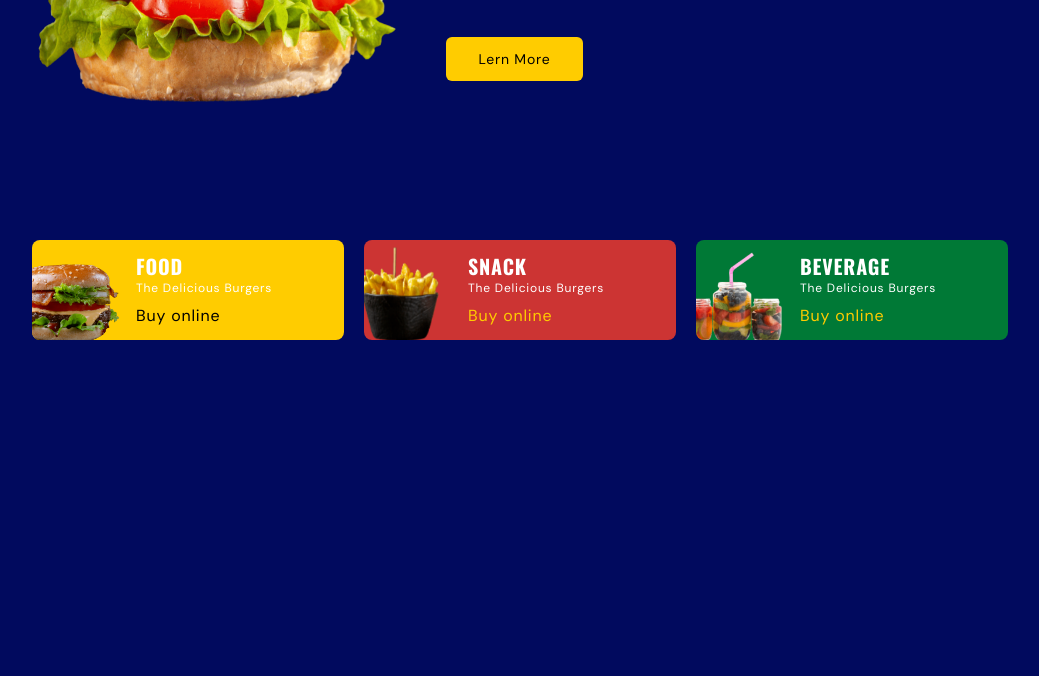
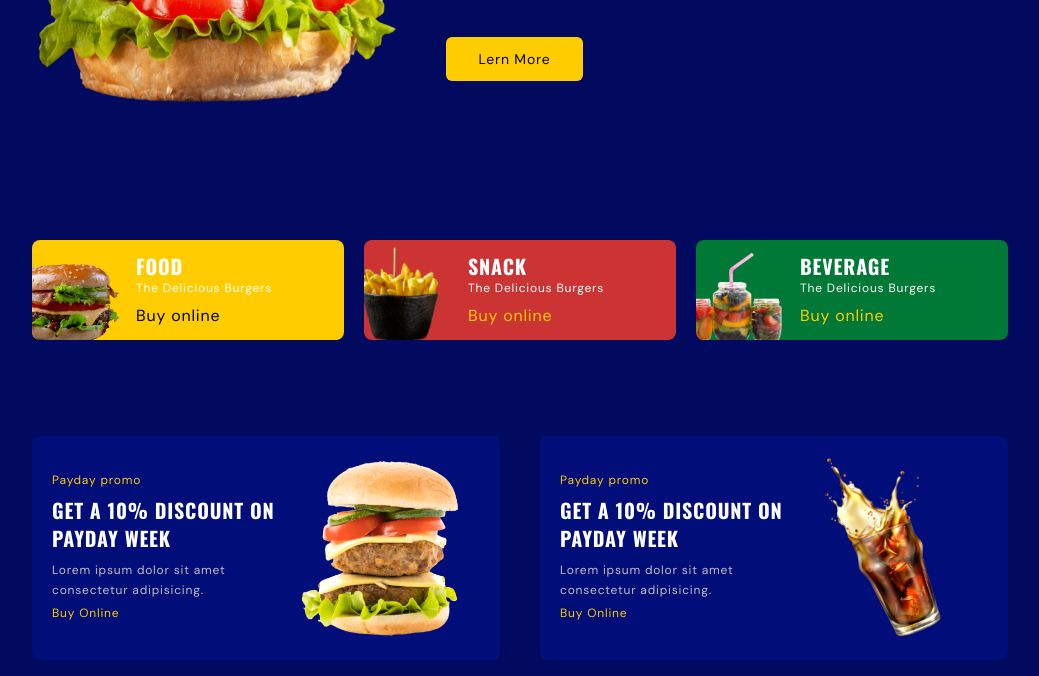
Before and after one commit to Tejendrasinh0404/Burger-App, a website: page index.html in a window 1280 px wide. Shown: the part 452-1128 px from the top of the page, without its empty margins (120-1159 px from the left). Before the commit the page ends 808 px from the top, so only its background shows below. Drawn offline with nearby package versions, Linux system fonts and the light colour scheme; files whose address does not match are found by name.

Commit message:
promo section done

```diff
--- a/index.html
+++ b/index.html
@@ -90,7 +90,7 @@
 
 
 
-
+                <!-- category section  -->
   <section id="category">
 <div class="container flex flex-col gap-5 md:flex-row ">
   <!-- card 1  -->
@@ -150,6 +150,42 @@
 
 </div>
   </section>
+
+<!-- promo section  -->
+<section id="promo">
+<div class="container flex flex-col gap-5 lg:gap-10 lg:flex-row ">
+         <!--          card 1              -->
+<div  class="bg-primaryColorLight flex flex-col p-5 rounded-lg md:flex-row md:items-center lg:flex-row-reverse lg:flex-1 ">
+
+  <img src="./img/promo-1.png" alt="Promo Image"  class="w-40 mx-auto hover:animate-movingY md:mx-5 ">
+<div class="space-y-2 pt-5 md:pt-0">
+  <p class="text-xs text-secondaryColor">Payday promo</p>
+  <h3 class="card__title">GET A 10% DISCOUNT ON PAYDAY WEEK</h3>
+  <p class="paragraph ">Lorem ipsum dolor sit amet consectetur adipisicing.</p>
+  <a href="#" class="text-xs text-secondaryColor ">Buy Online</a>
+</div>
+</div>
+<!--             card 2        -->
+<div  class="bg-primaryColorLight flex flex-col p-5 rounded-lg md:flex-row md:items-center lg:flex-row-reverse lg:flex-1">
+
+  <img src="./img/promo-2.png" alt="Promo Image"  class="w-40 mx-auto hover:animate-movingY md:mx-5 ">
+<div class="space-y-2 pt-5 md:pt-0">
+  <p class="text-xs text-secondaryColor">Payday promo</p>
+  <h3 class="card__title">GET A 10% DISCOUNT ON PAYDAY WEEK</h3>
+  <p class="paragraph ">Lorem ipsum dolor sit amet consectetur adipisicing.</p>
+  <a href="#" class="text-xs text-secondaryColor ">Buy Online</a>
+</div>
+</div>
+
+
+
+
+</div>
+</section>
+
+
+
+
 </main>
  <script src="./main.js"></script>
 </body>
```
Also changed, not shown: src/output.css.
